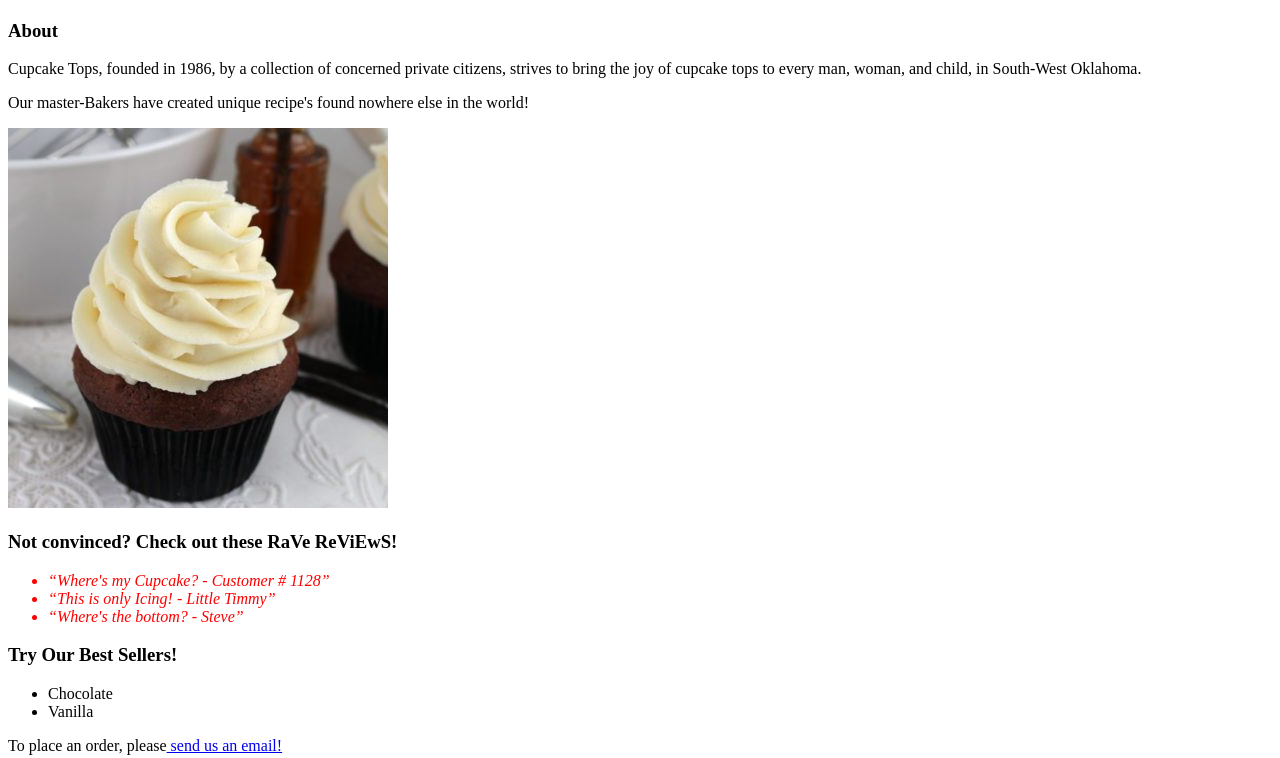
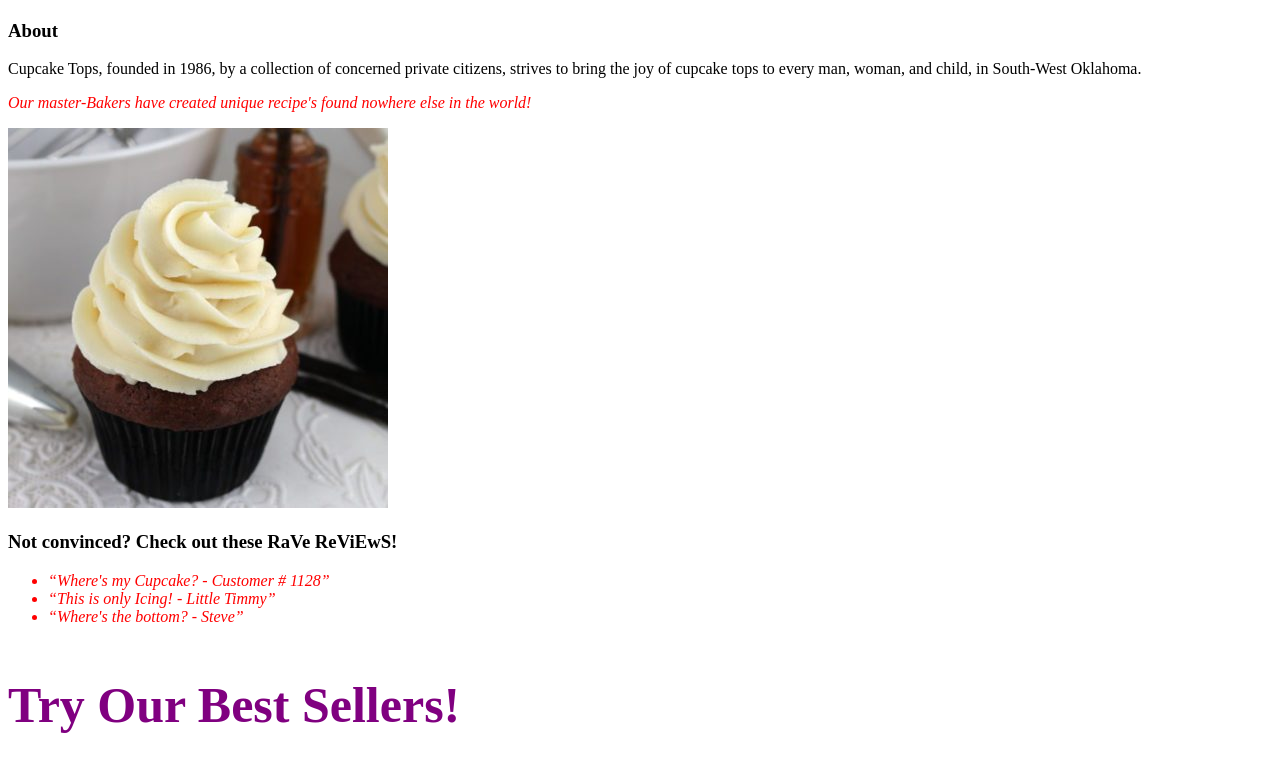
Before and after one commit to Scott-Ian/cupcake-website, a plain HTML site: page index.html in a window 1280 px wide. Shown: the part 462-1220 px from the top of the page. Drawn offline with Linux system fonts and the light colour scheme.

Commit message:
adjust html classes
Co-authored-by: JohnNils Olson <johnnils@gmail.com>
Co-authored-by: Ian Scott <chesnekov@gmail.com>

```diff
--- a/css/styles.css
+++ b/css/styles.css
@@ -14,5 +14,14 @@ h1.flashy{
 }
 
 h3.best{
-  font-style:
+  font-style: bold;
+  font-size: 50px;
+  color: purple
 }
+
+ul.best{
+  font-style: bold;font-style: bold;
+  font-size: 50px;
+  color: purple
+  color: purple
+}
--- a/index.html
+++ b/index.html
@@ -13,7 +13,7 @@
       of cupcake tops to every man, woman, and child, in
       South-West Oklahoma.</p>
 
-      <p>Our master-Bakers have created unique recipe's found nowhere else in the world!</p>
+      <p class = "flashy">Our master-Bakers have created unique recipe's found nowhere else in the world!</p>
 
       <img src="img/best-buttercream-frosting.jpg" alt="The Best Buttercream Frosting!">
 
```
